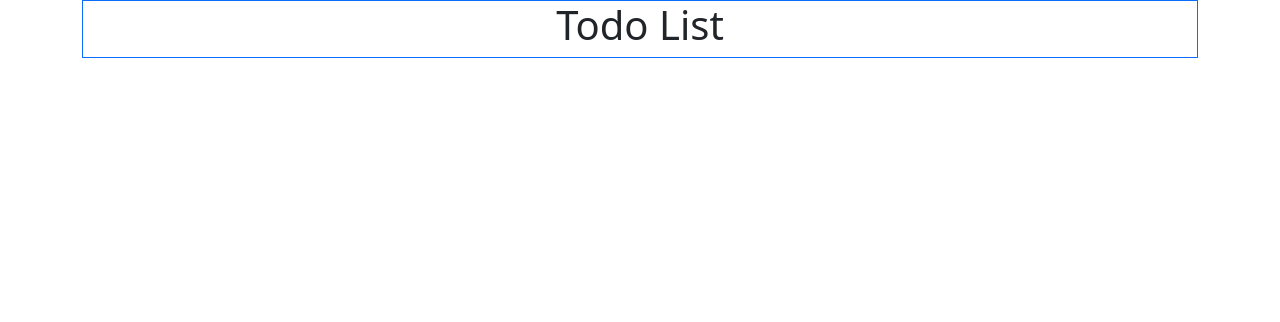
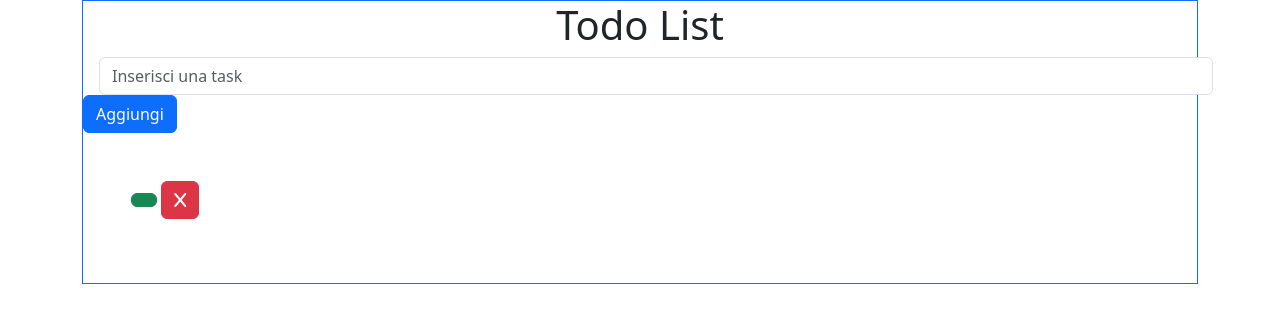
Before and after one commit to alegreco7/vue-todolist, a plain HTML site: page index.html in a window 1280 px wide. Drawn offline with nearby package versions, Linux system fonts and the light colour scheme.

Commit message:
main content

```diff
--- a/index.html
+++ b/index.html
@@ -18,6 +18,23 @@
                     <div class="text-center">
                         <h1>Todo List</h1>
                     </div>
+                    <div class="main-content">
+                        <div class="add-todo">
+                            <input type="text" class="form-control mx-3" v-model="newTask" placeholder="Inserisci una task" name="text" @keyup.enter="addNewTask">
+                            <button class="btn btn-primary" @click="addNewTask">Aggiungi</button>
+                        </div>
+                        <ul class="list-unstyled p-5">
+                            <li class="todo-item" v-for="todo,index in todo_list" :key="index">
+                                <div @click="todo.done = !todo.done">
+                                    <span class="cursor-pointer" v-text="todo.text" :class="todo.done ? 'text-decoration-line-through' : ''"></span>
+                                </div>
+                                <div class="buttons">
+                                    <button class="btn btn-success" @click="todo.done = !todo.done"> <i :class="'fas fa-check'"></i></button>
+                                    <button class="btn btn-danger" @click="removeTodo(index)"><i class="fas fa-x"></i></button>
+                                </div>
+                            </li>
+                        </ul>
+                    </div>
                 </div>
             </div>
         </div>
```
